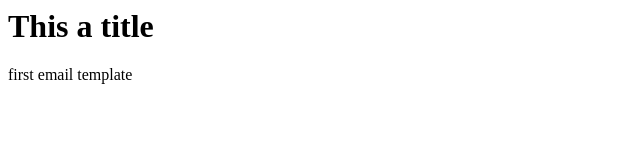
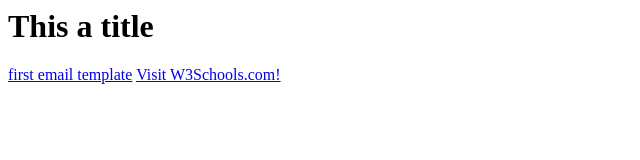
Before and after one commit to M3nnoun/html-Emails, a plain HTML site: page index.html in a window 1280 px wide. Shown: the whole page, without its empty margins (0-640 px from the left). Drawn offline with Linux system fonts and the light colour scheme.

Commit message:
edit index.html

```diff
--- a/index.html
+++ b/index.html
@@ -1,2 +1,3 @@
 <h1>This a title</h1>
-<a herf="1.html" >first email template</a>
+<a href="1.html">first email template</a>
+<a href="https://www.w3schools.com">Visit W3Schools.com!</a>
```
